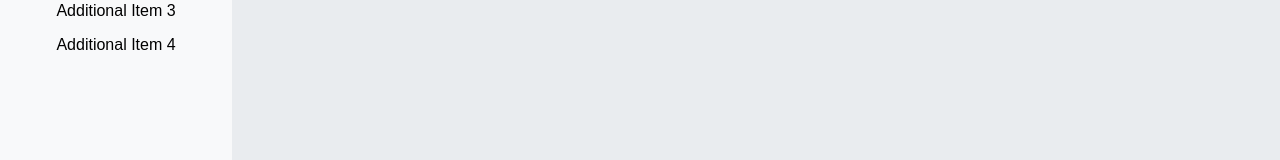
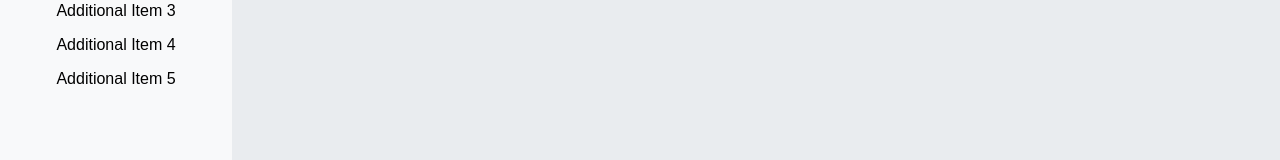
Before and after one commit to jritu96111/react-cicd-jenkins-testing, a React (Create React App) app: page / in a window 1280 px wide. Shown: the part 284-444 px from the top of the page. Built offline with nearby package versions, Linux system fonts and the light colour scheme.

Commit message:
removed polling new

```diff
--- a/src/components/Dashboard.js
+++ b/src/components/Dashboard.js
@@ -28,6 +28,7 @@ function Sidebar() {
         <li>Additional Item 2</li>
         <li>Additional Item 3</li>
         <li>Additional Item 4</li>
+        <li>Additional Item 5</li>
       </ul>
     </aside>
   );
```
